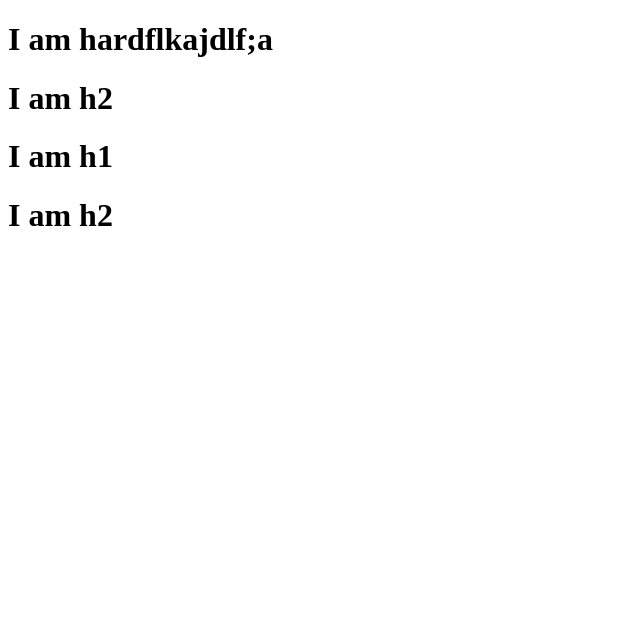
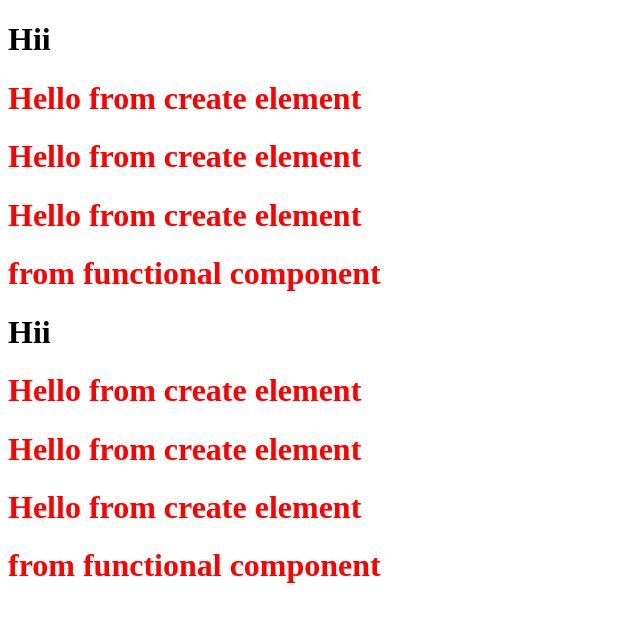
Before and after one commit to balajipulimaddi887/namste-react, a React (Vite) app: page / in a window 1280 px wide. Shown: the top 622 px of the page, without its empty margins (0-640 px from the left). Built offline with nearby package versions, Linux system fonts and the light colour scheme.

Commit message:
episode_3_laying_foundations

```diff
--- a/App.js
+++ b/App.js
@@ -2,34 +2,41 @@
 import ReactDOM from "react-dom/client";
 
 
-const heading = React.createElement("h1",
- {id: "heading",
-  abc : "abc",
- class: "heading"}, "Hello world from React!");
 
 
- /***
-  *
-  * <div id ="parent">
-  *     <div id="child1">
-  *         <h1> I am h1 tag </h1>
-  *         <h2> I am h2 tag </h2>
-  *     </div>
-  *     <div id="child1">
-  *         <h1> I am h1 tag </h1>
-  *         <h2> I am h2 tag </h2>
-  *     </div>
-  * </div>
-  */
+const Heading = () => React.createElement("h1", {id:"heading"}, "Hello from create element");
 
- const parent = React.createElement("div", {id : "parent"},
-            [React.createElement("div", {id : "child1"},
-            [React.createElement("h1", {}, "I am hardflkajdlf;a") , React.createElement("h1", {}, "I am h2")]),
-            React.createElement("div", {id : "child2"},
-            [React.createElement("h1", {}, "I am h1") , React.createElement("h1", {}, "I am h2")])])
+const JsxHeading = () => (<h1 id="heading" className="heading" tabIndex="1">Hello from jsx</h1>)
 
-console.log(parent) // not <h1> tag, it is react element(js object)
+const JsxParagraph = () => {
+    return <div id="paragraph">
+        <Heading />
+        <p className="paragraph">I am paragraph</p>
+    </div>
+}
+
+const one = 1;
+
+const HeadingComponent = () => (
+    <>
+    <>
+        <h1>Hii</h1>
+    </>
+    <div id="container">
+        {Heading()}
+        <Heading />
+        <Heading>Hii</Heading>
+        <h1 id="heading">from functional component</h1>
+    </div>
+    <div id="container2"></div>
+    </>
+)
 
 const root = ReactDOM.createRoot(document.getElementById("root"));
 
-root.render(parent);
+const root1 = ReactDOM.createRoot(document.getElementById("root1"));
+
+root1.render(<HeadingComponent />)
+
+
+root.render(<HeadingComponent />);
--- a/index.html
+++ b/index.html
@@ -10,6 +10,9 @@
 <body>
     <div id="root">
     </div>
+    <div id="root1">
+
+    </div>
     <script type="module" src="./App.js"></script>
 </body>
 </html>
--- a/package.json
+++ b/package.json
@@ -3,6 +3,8 @@
   "version": "1.0.0",
   "description": "This is react course",
   "scripts": {
+    "start" : "parcel index.html",
+    "build": "parcel build index.html",
     "test": "jest"
   },
   "repository": {
```
